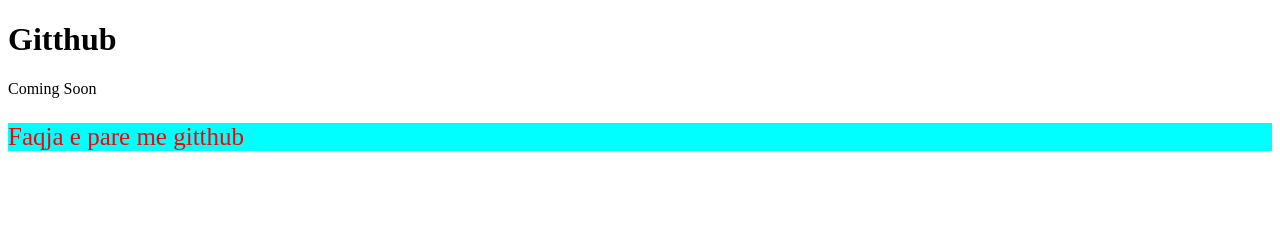
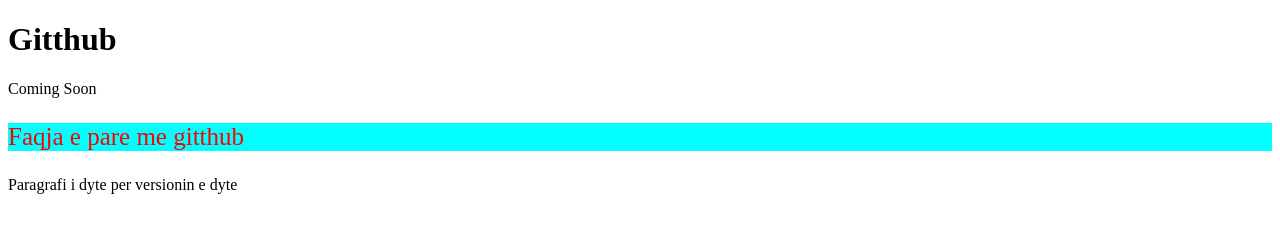
Before and after one commit to kebircesko/git1, a plain HTML site: page index.html in a window 1280 px wide. Drawn offline with Linux system fonts and the light colour scheme.

Commit message:
versioni2

```diff
--- a/index.html
+++ b/index.html
@@ -8,5 +8,6 @@
         <h1>Gitthub</h1>
         <p>Coming Soon</p>
         <p id="p1">Faqja e pare me gitthub</p>
+        <p id="p2">Paragrafi i dyte per versionin e dyte</p>
     </body>
 </html>
```
